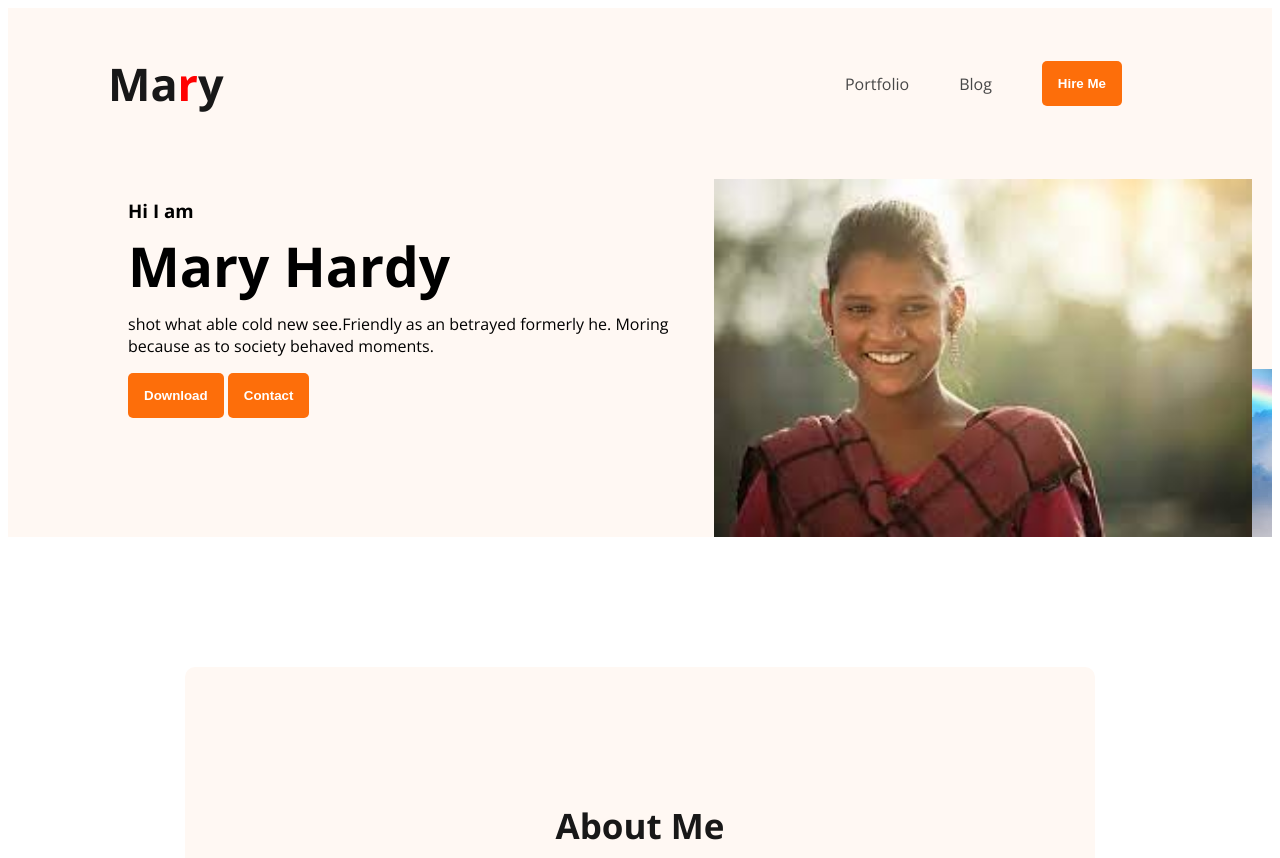
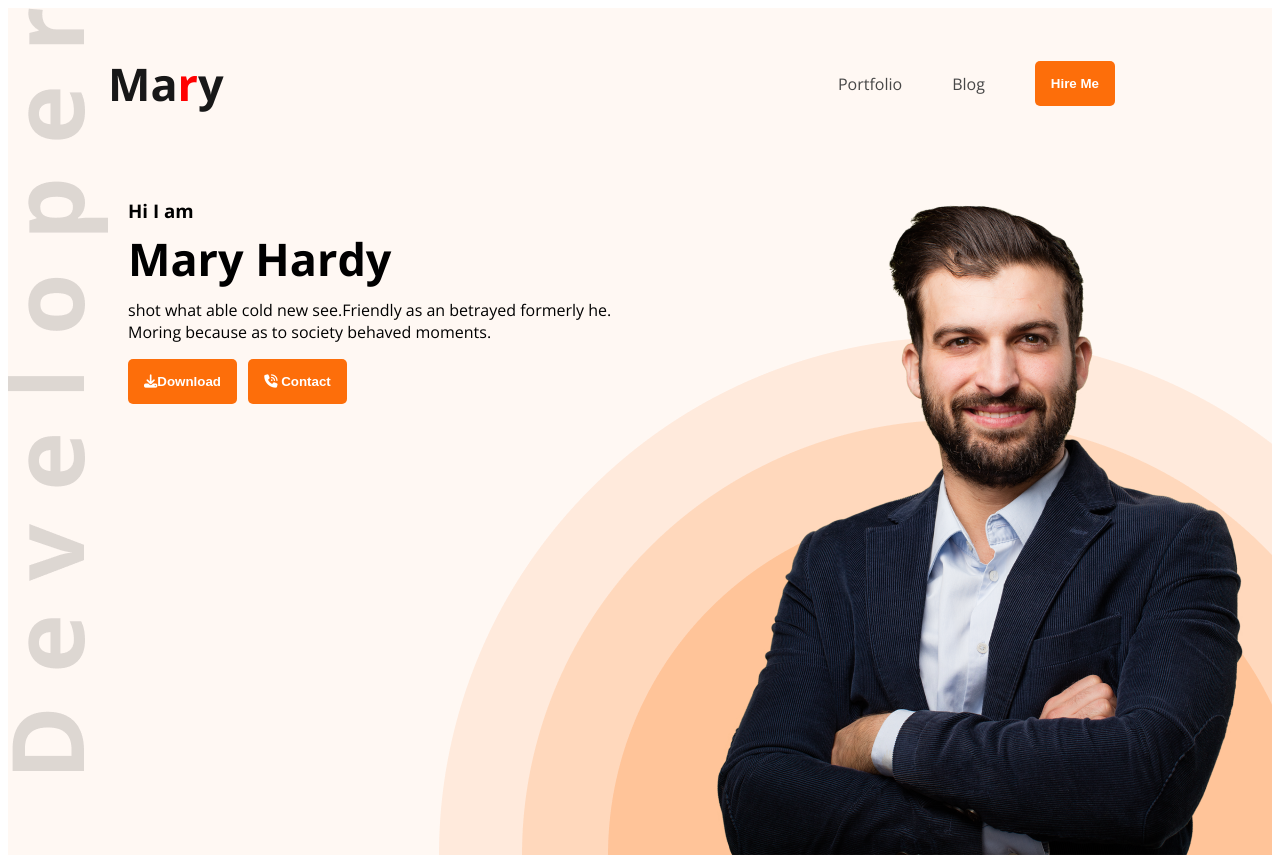
Before and after one commit to Md-shoriful/webdeveloper-protfolio, a plain HTML site: page index.html in a window 1280 px wide. Shown: the top 858 px of the page. Drawn offline with nearby package versions, Linux system fonts and the light colour scheme.

Commit message:
this website some changing

```diff
--- a/index.html
+++ b/index.html
@@ -8,6 +8,7 @@
 <link href="https://fonts.googleapis.com/css2?family=Open+Sans:wght@400;700&display=swap" rel="stylesheet">
     <link rel="stylesheet" href="style.css">
     <title>webdeveloper-protfolio</title>
+    <script src="https://kit.fontawesome.com/6864e92749.js" crossorigin="anonymous"></script>
 
 </head>
 <body>
@@ -27,10 +28,10 @@
                 <h3 class="banner-greeting">Hi I am</h3>
                 <h1 class="banner-title">Mary Hardy</h1>
                 <p class="banner-description">shot what able cold new see.Friendly as an betrayed formerly he. Moring because as to society behaved moments.</p>
-                <button class="btn-primary">Download</button>
-                <button class="btn-primary">Contact</button>
+                <button class="btn-primary"> <i class="fa-solid fa-download"></i>Download</button>
+                <button class="btn-primary"> <i class="fa-solid fa-phone-volume"></i> Contact</button>
             </div>
-            <img class="profile-pic" src="image/wb.jpg" alt="">
+            <img class="profile-pic" src="image/hardy.png" alt="">
         </div>
     </header>
     <main>
@@ -145,7 +146,7 @@
         </div>
        </div>
        <div class="download-cv">
-        <button class="btn-primary">Download CV</button>
+        <button class="btn-primary"> <i class="fa-solid fa-download"></i>Download CV</button>
        </div>
     </section>
 
--- a/style.css
+++ b/style.css
@@ -39,12 +39,13 @@ nav a{
     font-style: 20px;
     color: white;
     padding: 15px 16px;
+    margin-right: 7px;
 }
 .header{
     background-color: #FFF8F3;
-    background-image: url(image/rainbow.jpg);
+    background-image: url(image/header_bg.png),url("image/developer.png");
     background-repeat: no-repeat;
-    background-position: bottom right;
+    background-position: bottom right, top left;
 
 }
 .banner{
@@ -61,7 +62,7 @@ nav a{
 
 }
 .banner-title{
-    font-size: 55px;
+    font-size: 45px;
     margin-top: 5px;
     margin-bottom: 10px;
 
```
Also changed, not shown: image/developer.png (added), image/hardy.png (added), image/header_bg.png (added).
